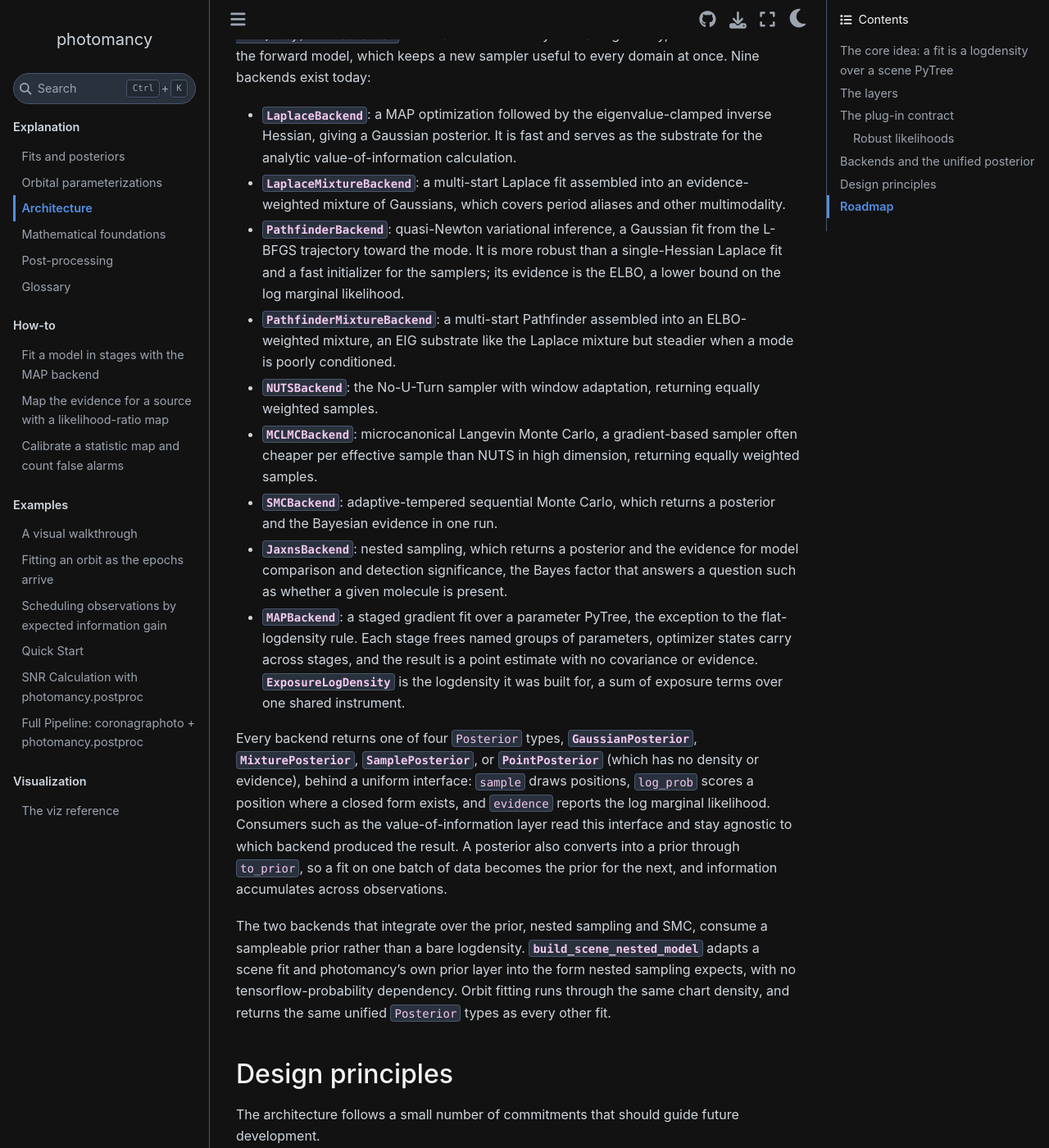
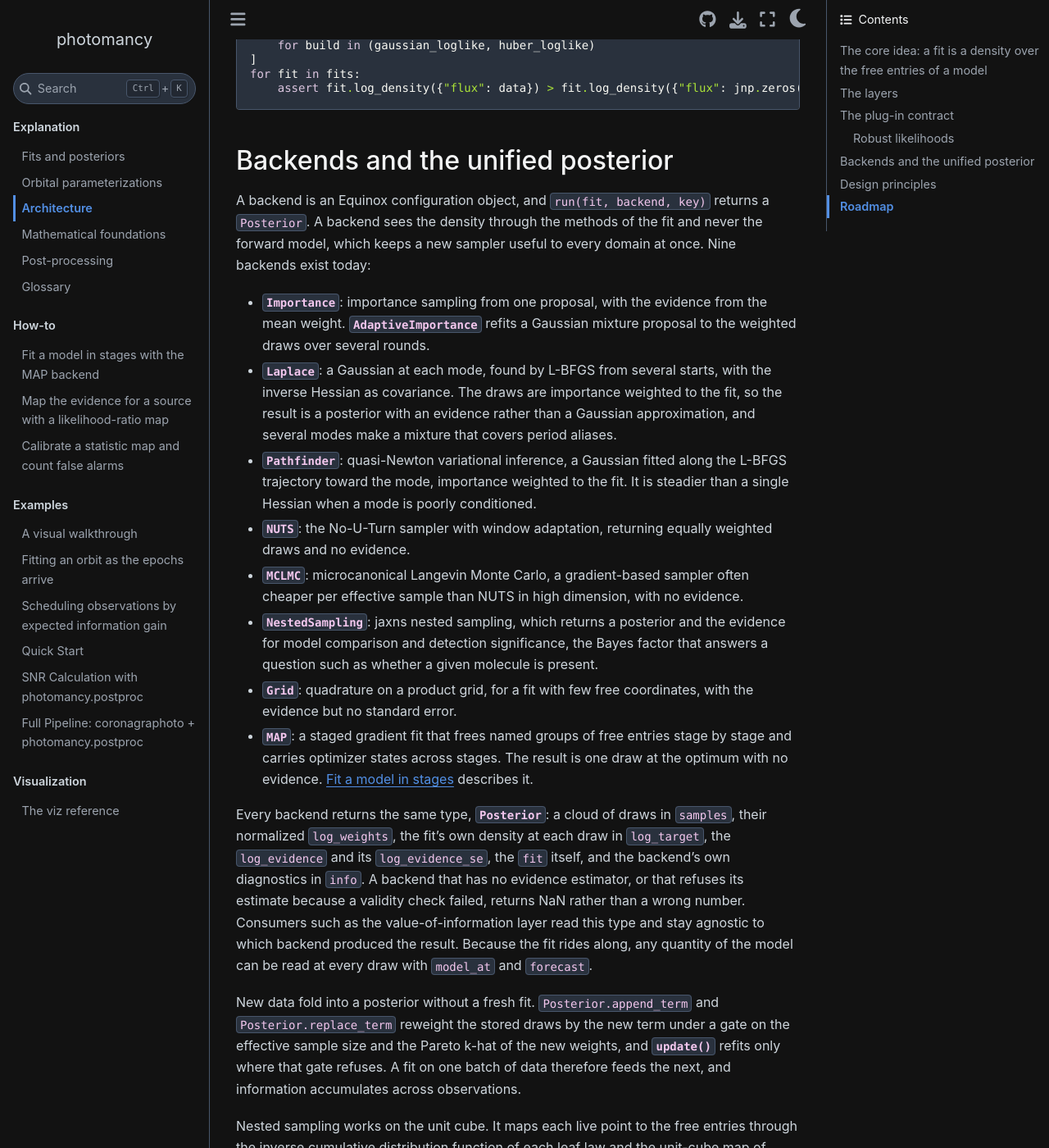
Before and after one commit to CoreySpohn/photomancy, a Sphinx documentation site: the page built from docs/explanation/architecture.md, in a window 1280 px wide and 1400 px high, scrolled down 3884 px. Shown: the whole window at 82% size. Built offline with Sphinx 7.4.7 and the Sphinx Book theme 1.1.4, drawn with Linux system fonts in a browser that asks for light colours; pages that are not in the unit, such as notebooks, are missing from menus; some of the changed text lies outside the part shown.

Commit message:
docs: describe the fit, term and Posterior API in architecture and glossary

````diff
--- a/docs/explanation/architecture.md
+++ b/docs/explanation/architecture.md
@@ -12,91 +12,94 @@ For the rigorous treatment behind this overview, the fit, the posterior
 approximations, the evidence, and the information gain, see
 [Mathematical foundations](mathematical-foundations).
 
-## The core idea: a fit is a logdensity over a scene PyTree
+## The core idea: a fit is a density over the free entries of a model
 
-Every fit in photomancy reduces to a single scalar function, a `logdensity(z)` over a
-flat parameter vector `z`. That function is assembled from three plug-ins: a forward
-model that maps a structured scene to predicted data, a likelihood that scores the
-prediction against the observation, and a prior over the fitted parameters.
+Every fit in photomancy reduces to one scalar function, the log density of a set of
+free values. A {py:class}`~photomancy.infer.Fit` builds that function from three things.
+The first is a model, an Equinox module whose leaves are arrays: an orbix `System`, a
+skyscapes `Scene`, or any module of your own. The second is a dictionary of free entries
+that maps the path of a node of the model, such as `"mu"` or `"orbits"`, to its prior. The
+third is a tuple of data terms, each of which scores one set of measurements at a model.
 
-The scene is an Equinox module, for example a skyscapes `Scene` or an orbit parameter
-set, and the parameters being fit are a subset of its array leaves. {py:obj}`~photomancy.infer.model.build_scene_logdensity`
-partitions the scene into the fitted leaves and a static remainder, ravels the fitted
-leaves into the flat vector `z` that a sampler manipulates, and wraps a `logdensity`
-that recombines `z` with the static remainder before calling the plug-ins on the full
-structured scene. The forward model and likelihood therefore operate on the physically
-meaningful scene, while the backend sees only a flat vector. This partition is the
-central hinge of the library.
+The fit evaluates the density in four steps. It takes a dictionary of free values. It
+writes them into the model at their paths, which leaves every other node at the value the
+model holds. It scores each term at that model. It adds the log prior of the free values
+to the sum of the term values. The prior and every term are normalized, so the result is a
+normalized joint density of the free values and the data, and its integral over the free
+values is the evidence.
 
-Holding the plug-ins as fields of a {py:obj}`~photomancy.infer.model.SceneLogDensity` module, rather than closing over
-them in a bare function, keeps any arrays they carry as leaves of the PyTree. When a
-forward model is itself a module that holds a large array, such as a coronagraph
-point-spread-function datacube, that array threads through the compiled kernel as a
-traced input rather than baking in as a compile-time constant, so a
-coronagraph-aware fit compiles once and runs over many datasets.
+The model carries the physics, so a term works on the physically meaningful object, an
+orbit or a scene. The backends do not see the model at all. They see the density through
+a few methods of the fit: `log_density` on a dictionary of free values, `to_flat` and
+`from_flat` between that dictionary and one flat vector, `to_real` and `from_real`
+between the stored values and unconstrained ones, and `sample_prior`. This split of
+physics from search is the hinge of the library.
+
+A term is an Equinox module that holds its data as array fields. Those arrays stay leaves
+of the fit, so JAX traces them as inputs rather than baking them in as compile-time
+constants. A forward model that holds a large array, such as a coronagraph
+point-spread-function datacube, therefore compiles once and runs over many datasets.
 
 ## The layers
 
 photomancy sits between the physics libraries that generate predictions and the domain
 code that adapts them into fits. The diagram below traces the data flow of a single fit,
-from the external physics, through a domain's plug-ins, into the engine, and out to the
+from the external physics, through a domain's terms, into the engine, and out to the
 value-of-information layer.
 
 ```mermaid
 flowchart TB
     orbix["orbix<br/>geometry"]
     skyscapes["skyscapes<br/>scene + SEDs"]
-    domains["Domains (plug-ins)<br/>orbit / disk / atmosphere / image (planned)<br/>forward + likelihood + prior"]
-    core["core<br/>logdensity over a partitioned scene PyTree"]
-    backends["priors + backends (run)"]
-    posterior["posterior (+ posterior_utils)"]
+    domains["Domains<br/>orbit / disk / atmosphere / image<br/>model + blocks + terms"]
+    fit["Fit<br/>model + free entries + terms"]
+    backends["backends (run)"]
+    posterior["Posterior<br/>weighted draws + evidence"]
     eig["eig (value of information)"]
 
     orbix --> domains
     skyscapes --> domains
-    domains --> core
-    core --> backends
+    domains --> fit
+    fit --> backends
     backends --> posterior
     posterior --> eig
 ```
 
 The engine layer is the {py:mod}`photomancy.infer` subpackage and knows no astrophysics.
-{py:mod}`~photomancy.infer.model` assembles the
-logdensity, {py:mod}`~photomancy.infer.priors` lays distributions from the `priorities`
-library over the flat parameter vector, {py:mod}`~photomancy.infer.backends` run inference,
-{py:mod}`~photomancy.infer.legacy_posterior` and {py:mod}`~photomancy.infer.posterior_utils` carry and
-manipulate the result behind one interface, and {py:mod}`~photomancy.infer.eig` scores candidate
-observations as expected information gain about a declared quantity of interest, from
-per-mode Gaussian gains through the exact discrete terms for mode discrimination,
-detection, and classification. The domain layer supplies the physics-specific pieces,
-such as the per-mode class weights a classification gain needs, and depends on the
-engine, never the reverse.
+{py:class}`~photomancy.infer.Fit` and the abstract term types define the density,
+{py:mod}`~photomancy.infer.likelihoods` builds normalized likelihoods for gridded data,
+{py:mod}`~photomancy.infer.backends` run inference, {py:class}`~photomancy.infer.Posterior`
+carries the result behind one type, and {py:mod}`~photomancy.infer.eig` scores candidate
+observations as expected information gain. The domain layer supplies the physics-specific
+pieces, such as the data terms of `photomancy.measurements` and the orbit blocks, and
+depends on the engine, never the reverse.
 
 ## The plug-in contract
 
 A domain is a set of plug-ins on the generic engine rather than a parallel stack. To add
-a domain, provide a forward model with signature `scene -> predicted`, a likelihood with
-signature `predicted -> scalar`, and a prior over the fitted leaves, then hand them to
-{py:obj}`~photomancy.infer.model.build_scene_logdensity`. The engine handles the partition, the flat-vector boundary, and
-the backend dispatch.
+a domain, provide a model, a prior over each free node (a `priorities` distribution, or a
+block that owns a larger node), and a term for each kind of data. The term is either a
+subclass of {py:class}`~photomancy.infer.AbstractTerm` or, when a forward model and a
+likelihood are all there is, a {py:class}`~photomancy.infer.ForwardTerm`. The engine
+handles the rest: the coordinates, the backends, and the posterior.
 
 The disk fit is the clearest example. photomancy reimplements no disk physics, so the
 forward model is the skyscapes surface-brightness render, the likelihood is an independent
 Gaussian over the image pixels, and the prior is a weakly informative product over the
-fitted geometry. The inference glue is a few lines, and because the forward model is
-injected, the same code path serves a surface-brightness render now and a coronagraph
-render later without modification.
+fitted geometry. Because the forward model is a field of the term, the same code path
+serves a surface-brightness render now and a coronagraph render later without
+modification.
 
 ### Robust likelihoods
 
-{py:obj}`photomancy.infer.likelihoods` builds the likelihood plug-in from data, a per-element
-`sigma` and an optional boolean `mask` (True uses the element): `gaussian_loglike`,
-`laplace_loglike`, `huber_loglike` (Gaussian core, Laplace tails beyond `delta` sigma) and
-`student_t_loglike` (heavy tails for unmodeled outliers such as cosmic rays and hot
-pixels). Each returns a normalized log density, so evidences compare across them. In all
-four `sigma` is the scale of the standardized residual, as in `scipy.stats`, which for
-Laplace and Student-t is not the standard deviation. Masked elements contribute exactly
-zero to the value and the gradient, even where the data or `sigma` are NaN there.
+{py:obj}`photomancy.infer.likelihoods` builds the likelihood of a `ForwardTerm` from data,
+a per-element `sigma` and an optional boolean `mask` (True uses the element):
+`gaussian_loglike`, `laplace_loglike`, `huber_loglike` (Gaussian core, Laplace tails beyond
+`delta` sigma) and `student_t_loglike` (heavy tails for unmodeled outliers such as cosmic
+rays and hot pixels). Each returns a normalized log density, so evidences compare across
+them. In all four `sigma` is the scale of the standardized residual, as in `scipy.stats`,
+which for Laplace and Student-t is not the standard deviation. Masked elements contribute
+exactly zero to the value and the gradient, even where the data or `sigma` are NaN there.
 
 For correlated residuals, {py:func}`~photomancy.infer.likelihoods.low_rank_gaussian_loglike`
 builds a {py:class}`~photomancy.infer.likelihoods.LowRankGaussianLogLikelihood` with covariance
@@ -107,89 +110,94 @@ the low-rank residual. {py:func}`~photomancy.infer.likelihoods.residual_basis` c
 uncentered basis from a stack of already-normalized residual images. Both preparation
 steps run outside JAX tracing; the resulting likelihood supports JIT and derivatives.
 
-{py:obj}`~photomancy.infer.model.build_gaussian_fit` takes a builder through `likelihood=`
-and the mask through `mask=`; `functools.partial` sets a shape parameter. Without them it
-keeps its Gaussian.
+A `ForwardTerm` takes the likelihood as a field, so changing the noise model changes one
+argument. The fit below scores the same prediction under a Gaussian and under a Huber
+likelihood, with the last pixel masked as a hot pixel.
 
 ```python
-import functools
+import equinox as eqx
+import jax
+import jax.numpy as jnp
+from priorities import Normal
 
-import equinox as eqx
-import jax.numpy as jnp
+from photomancy.infer import Fit, ForwardTerm
+from photomancy.infer.likelihoods import gaussian_loglike, huber_loglike
 
-from photomancy.infer.model import build_gaussian_fit
-from photomancy.infer.likelihoods import huber_loglike
+jax.config.update("jax_enable_x64", True)
 
 
 class Scene(eqx.Module):
-    flux: jnp.ndarray
+    flux: jax.Array
+
+
+class Identity(eqx.Module):
+    def __call__(self, scene):
+        return scene.flux
 
 
 data = jnp.array([1.0, 2.0, 3.0, 50.0])  # the last pixel is a hot pixel
 mask = jnp.array([True, True, True, False])
-logdensity, z0, unravel = build_gaussian_fit(
-    Scene(flux=jnp.zeros(4)),
-    data,
-    fit_leaves=lambda s: [s.flux],
-    noise_sigma=0.5,
-    forward=lambda s: s.flux,
-    likelihood=functools.partial(huber_loglike, delta=2.0),
-    mask=mask,
-)
-assert logdensity(data) > logdensity(jnp.zeros(4))
+scene = Scene(flux=jnp.zeros(4))
+free = {"flux": Normal(jnp.zeros(4), 10.0 * jnp.ones(4))}
+
+fits = [
+    Fit(scene, free, (ForwardTerm(Identity(), build(data, 0.5, mask)),))
+    for build in (gaussian_loglike, huber_loglike)
+]
+for fit in fits:
+    assert fit.log_density({"flux": data}) > fit.log_density({"flux": jnp.zeros(4)})
 ```
 
 ## Backends and the unified posterior
 
-A backend is an Equinox configuration object with one pure method, `run(logdensity,
-init, key) -> Posterior`. The backend sees only the flat logdensity, never the scene or
-the forward model, which keeps a new sampler useful to every domain at once. Nine
-backends exist today:
+A backend is an Equinox configuration object, and `run(fit, backend, key)` returns a
+`Posterior`. A backend sees the density through the methods of the fit and never the
+forward model, which keeps a new sampler useful to every domain at once. Nine backends
+exist today:
 
-- {py:obj}`~photomancy.infer.backends.laplace.LaplaceBackend`: a MAP optimization followed by the eigenvalue-clamped inverse
-  Hessian, giving a Gaussian posterior. It is fast and serves as the substrate for the
-  analytic value-of-information calculation.
-- {py:obj}`~photomancy.infer.backends.laplace.LaplaceMixtureBackend`: a multi-start Laplace fit assembled into an evidence-weighted
-  mixture of Gaussians, which covers period aliases and other multimodality.
-- {py:obj}`~photomancy.infer.backends.pathfinder.PathfinderBackend`: quasi-Newton variational inference, a Gaussian fit from the
-  L-BFGS trajectory toward the mode. It is more robust than a single-Hessian Laplace fit and
-  a fast initializer for the samplers; its evidence is the ELBO, a lower bound on the log
-  marginal likelihood.
-- {py:obj}`~photomancy.infer.backends.pathfinder.PathfinderMixtureBackend`: a multi-start Pathfinder assembled into an
-  ELBO-weighted mixture, an EIG substrate like the Laplace mixture but steadier when a mode
-  is poorly conditioned.
-- {py:obj}`~photomancy.infer.backends.nuts.NUTSBackend`: the No-U-Turn sampler with window adaptation, returning equally weighted
-  samples.
-- {py:obj}`~photomancy.infer.backends.mclmc.MCLMCBackend`: microcanonical Langevin Monte Carlo, a
-  gradient-based sampler often cheaper per effective sample than NUTS in high dimension,
-  returning equally weighted samples.
-- {py:obj}`~photomancy.infer.backends.smc.SMCBackend`: adaptive-tempered sequential Monte Carlo, which returns a posterior and
-  the Bayesian evidence in one run.
-- {py:obj}`~photomancy.infer.backends.nested.JaxnsBackend`: nested sampling, which returns a posterior and the evidence for model
-  comparison and detection significance, the Bayes factor that answers a question such as
-  whether a given molecule is present.
-- {py:obj}`~photomancy.infer.backends.staged.MAPBackend`: a staged gradient fit over a parameter
-  PyTree, the exception to the flat-logdensity rule. Each stage frees named groups of
-  parameters, optimizer states carry across stages, and the result is a point estimate with
-  no covariance or evidence. {py:obj}`~photomancy.exposure.ExposureLogDensity` is the
-  logdensity it was built for, a sum of exposure terms over one shared instrument.
+- {py:obj}`~photomancy.infer.Importance`: importance sampling from one proposal, with the
+  evidence from the mean weight. {py:obj}`~photomancy.infer.AdaptiveImportance` refits a
+  Gaussian mixture proposal to the weighted draws over several rounds.
+- {py:obj}`~photomancy.infer.Laplace`: a Gaussian at each mode, found by L-BFGS from several
+  starts, with the inverse Hessian as covariance. The draws are importance weighted to the
+  fit, so the result is a posterior with an evidence rather than a Gaussian
+  approximation, and several modes make a mixture that covers period aliases.
+- {py:obj}`~photomancy.infer.Pathfinder`: quasi-Newton variational inference, a Gaussian
+  fitted along the L-BFGS trajectory toward the mode, importance weighted to the fit. It is
+  steadier than a single Hessian when a mode is poorly conditioned.
+- {py:obj}`~photomancy.infer.NUTS`: the No-U-Turn sampler with window adaptation, returning
+  equally weighted draws and no evidence.
+- {py:obj}`~photomancy.infer.MCLMC`: microcanonical Langevin Monte Carlo, a gradient-based
+  sampler often cheaper per effective sample than NUTS in high dimension, with no evidence.
+- {py:obj}`~photomancy.infer.NestedSampling`: jaxns nested sampling, which returns a
+  posterior and the evidence for model comparison and detection significance, the Bayes
+  factor that answers a question such as whether a given molecule is present.
+- {py:obj}`~photomancy.infer.Grid`: quadrature on a product grid, for a fit with few free
+  coordinates, with the evidence but no standard error.
+- {py:obj}`~photomancy.infer.MAP`: a staged gradient fit that frees named groups of free
+  entries stage by stage and carries optimizer states across stages. The result is one
+  draw at the optimum with no evidence. [Fit a model in stages](../how-to/staged-map-fit)
+  describes it.
 
-Every backend returns one of four `Posterior` types,
-{py:obj}`~photomancy.infer.legacy_posterior.GaussianPosterior`,
-{py:obj}`~photomancy.infer.legacy_posterior.MixturePosterior`,
-{py:obj}`~photomancy.infer.legacy_posterior.SamplePosterior`, or
-{py:obj}`~photomancy.infer.legacy_posterior.PointPosterior` (which has no density or evidence), behind a uniform interface: `sample` draws
-positions, `log_prob` scores a position where a closed form exists, and `evidence`
-reports the log marginal likelihood. Consumers such as the value-of-information layer read
-this interface and stay agnostic to which backend produced the result. A posterior also
-converts into a prior through `to_prior`, so a fit on one batch of data becomes the prior
-for the next, and information accumulates across observations.
+Every backend returns the same type, {py:class}`~photomancy.infer.Posterior`: a cloud of
+draws in `samples`, their normalized `log_weights`, the fit's own density at each draw in
+`log_target`, the `log_evidence` and its `log_evidence_se`, the `fit` itself, and the
+backend's own diagnostics in `info`. A backend that has no evidence estimator, or that
+refuses its estimate because a validity check failed, returns NaN rather than a wrong
+number. Consumers such as the value-of-information layer read this type and stay agnostic
+to which backend produced the result. Because the fit rides along, any quantity of the
+model can be read at every draw with `model_at` and `forecast`.
 
-The two backends that integrate over the prior, nested sampling and SMC, consume a
-sampleable prior rather than a bare logdensity. {py:obj}`~photomancy.infer.backends.nested.build_scene_nested_model` adapts a scene
-fit and photomancy's own prior layer into the form nested sampling expects, with no
-tensorflow-probability dependency. Orbit fitting runs through the same chart
-density, and returns the same unified `Posterior` types as every other fit.
+New data fold into a posterior without a fresh fit. `Posterior.append_term` and
+`Posterior.replace_term` reweight the stored draws by the new term under a gate on the
+effective sample size and the Pareto k-hat of the new weights, and
+{py:func}`~photomancy.infer.update` refits only where that gate refuses. A fit on one batch
+of data therefore feeds the next, and information accumulates across observations.
+
+Nested sampling works on the unit cube. It maps each live point to the free entries
+through the inverse cumulative distribution function of each leaf law and the unit-cube
+map of each block, `Fit.from_unit`, with no tensorflow-probability dependency. Orbit
+fitting runs through the same density and returns the same `Posterior` as every other fit.
 
 ## Design principles
 
@@ -200,13 +208,13 @@ photomancy does inference, not physics. The forward models live in orbix and sky
 and the engine stays forward-model agnostic so that an improvement to a sampler or to the
 value-of-information calculation benefits every domain.
 
-A fit is a logdensity over a partitioned scene PyTree. The structured scene carries the
-physics and the flat vector carries the sampler position, and arrays trace through the
-compiled kernel rather than baking in, which keeps large-array forward models compilable.
+A fit is a normalized density over the free entries of a model. The model carries the
+physics and the free values carry the search position, and the arrays of a term trace
+through the compiled kernel rather than baking in, which keeps large-array forward models
+compilable.
 
-One posterior interface serves every backend. Backends are interchangeable behind `run`,
-and results are interchangeable behind the `Posterior` interface, which makes the
-backend menu composable.
+One posterior type serves every backend. Backends are interchangeable behind `run`,
+and results are interchangeable as a `Posterior`, which makes the backend menu composable.
 
 The prior layer is tensorflow-probability free. Generic distributions come from the
 `priorities` library, where each has a closed-form inverse cumulative distribution function,
@@ -215,8 +223,8 @@ orbit priors are orbit laws of orbix (`orbix.system.OrbitLaw`), held by the orbi
 
 Domains compose on the generic engine rather than forming parallel stacks. When a domain
 grows its own copy of the inference machinery, that copy drifts from the engine and the
-two diverge, so a domain should instead supply plug-ins and consume the shared backends,
-posteriors, and value-of-information layer.
+two diverge, so a domain should instead supply a model, priors and terms and consume the
+shared backends, posteriors, and value-of-information layer.
 
 The engine produces value of information alongside the posterior and the evidence. Every
 candidate observation is scored as the expected information gain about a declared
@@ -249,8 +257,8 @@ A separate, longer-term direction is amortized inference. Where a full sampler i
 run across a large simulated target list, a conditional normalizing flow trained once over
 simulated scene-and-data pairs gives an instant posterior for each new dataset. This is
 simulation-based rather than likelihood-based, so it does not fit the backend contract, which
-takes a logdensity; it enters as a separate inference modality alongside the backends, feeding
-the same posterior interface and the same value-of-information layer.
+takes a fit; it enters as a separate inference modality alongside the backends, feeding
+the same `Posterior` and the same value-of-information layer.
 
 The evidence-bearing backends turn the engine toward model comparison and detection:
 quantifying whether a planet is present against a null, resolving period aliases, and
````
Also changed, not shown: docs/explanation/glossary.md (+75 -68 lines).
